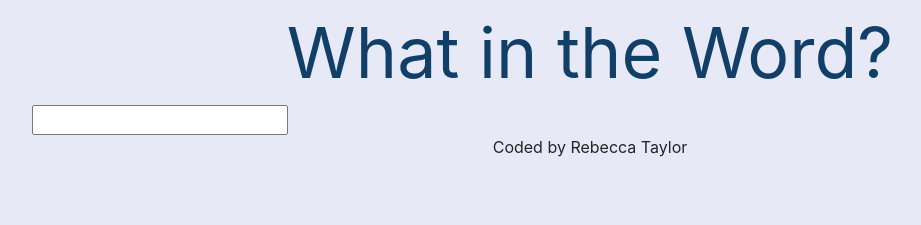
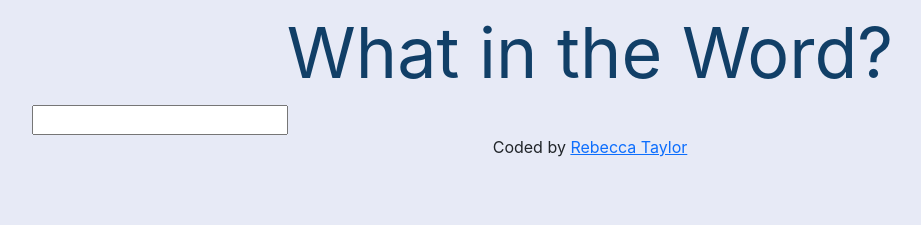
Before and after one commit to taylorrebecca3/react-dictionary, a React (Create React App) app: page / in a window 1280 px wide. Shown: the top 225 px of the page, without its empty margins (50-971 px from the left). Built offline with nearby package versions, Linux system fonts and the light colour scheme.

Commit message:
created synonym component

```diff
--- a/src/App.js
+++ b/src/App.js
@@ -8,7 +8,16 @@ export default function App() {
       <main>
         <Search />
       </main>
-      <footer className="text-center">Coded by Rebecca Taylor</footer>
+      <footer className="text-center">
+        Coded by{" "}
+        <a
+          href="https://github.com/taylorrebecca3/react-dictionary"
+          target="_blank"
+          rel="noreferrer"
+        >
+          Rebecca Taylor
+        </a>
+      </footer>
     </div>
   );
 }
--- a/src/Meaning.js
+++ b/src/Meaning.js
@@ -1,4 +1,5 @@
 import React from "react";
+import Synonyms from "./Synonyms";
 
 export default function Meaning(props) {
   return (
@@ -10,6 +11,7 @@ export default function Meaning(props) {
             <p> {definition.definition}</p>
             <br />
             <em>{definition.example}</em>
+            <Synonyms synonyms={props.meaning.synonyms} />
           </div>
         );
       })}
--- /dev/null
+++ b/src/Synonyms.js
@@ -0,0 +1,15 @@
+import React from "react";
+
+export default function Synonyms(props) {
+  if (props.synonyms) {
+    return (
+      <ul className="Synonyms">
+        {props.synonyms.map(function (synonym, index) {
+          return <li key={index}>{synonym}</li>;
+        })}
+      </ul>
+    );
+  } else {
+    return null;
+  }
+}
```
